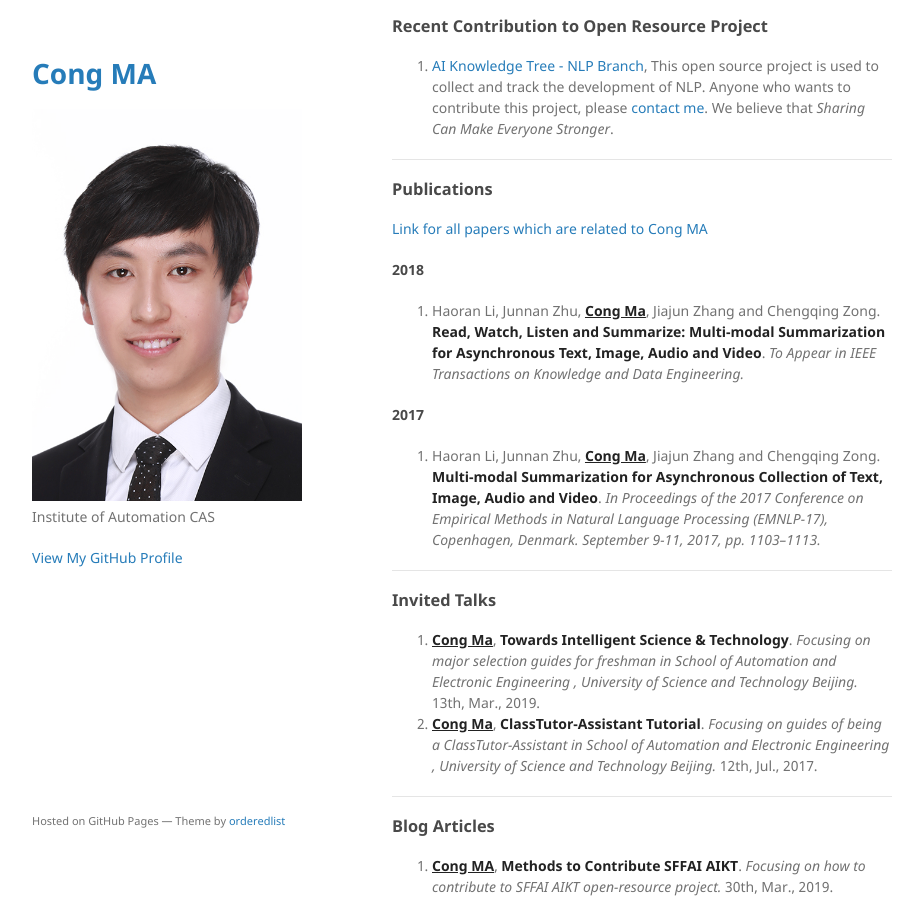
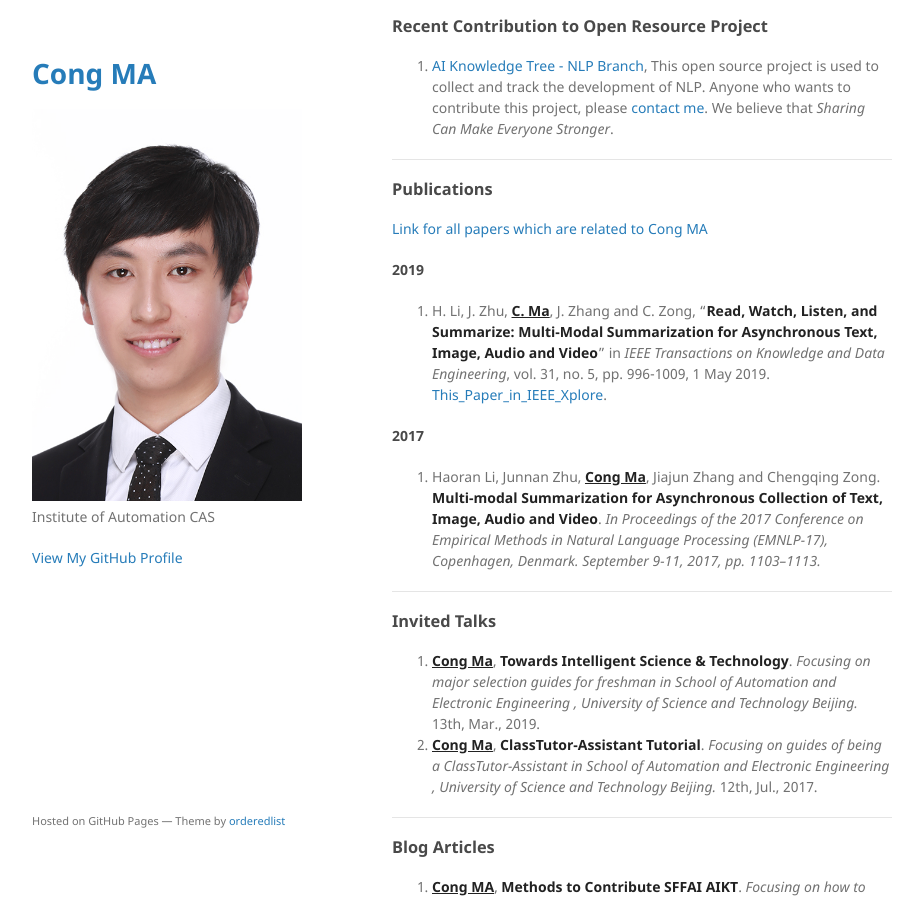
Before and after one commit to EriCongMa/ericongma.github.io, a Jekyll site: the page built from index.md, in a window 1280 px wide and 900 px high, scrolled down 702 px. Shown: the whole window, without its empty margins (178-1101 px from the left). Built offline with Jekyll 4.4.1, drawn with Linux system fonts in a browser that asks for light colours; our own code applies the rules of GitHub Pages for plain Markdown files.

Commit message:
macong:2019-04-04_10:50:11

```diff
--- a/index.md
+++ b/index.md
@@ -48,9 +48,9 @@ Multimodal Information Processing
 
 [Link for all papers which are related to Cong MA](https://github.com/EriCongMa/Publications-of-EriC.MA)
 
-#### 2018
+#### 2019
 
-1. Haoran Li, Junnan Zhu, **<u>Cong Ma</u>**, Jiajun Zhang and Chengqing Zong.  [**Read, Watch, Listen and Summarize: Multi-modal Summarization for Asynchronous Text, Image, Audio and Video**](https://github.com/EriCongMa/Publications-of-EriC.MA/blob/master/Journal_Papers/2018-TKDE-CongMa.pdf). *To Appear in IEEE Transactions on Knowledge and Data Engineering.*
+1. H. Li, J. Zhu, **<u>C. Ma</u>**, J. Zhang and C. Zong, "[**Read, Watch, Listen, and Summarize: Multi-Modal Summarization for Asynchronous Text, Image, Audio and Video**](https://github.com/EriCongMa/Publications-of-EriC.MA/blob/master/Journal_Papers/2018-TKDE-CongMa.pdf)" in *IEEE Transactions on Knowledge and Data Engineering*, vol. 31, no. 5, pp. 996-1009, 1 May 2019. [This_Paper_in_IEEE_Xplore](https://ieeexplore.ieee.org/document/8387512?arnumber=8387512&source=authoralert).
 
 
 
```
